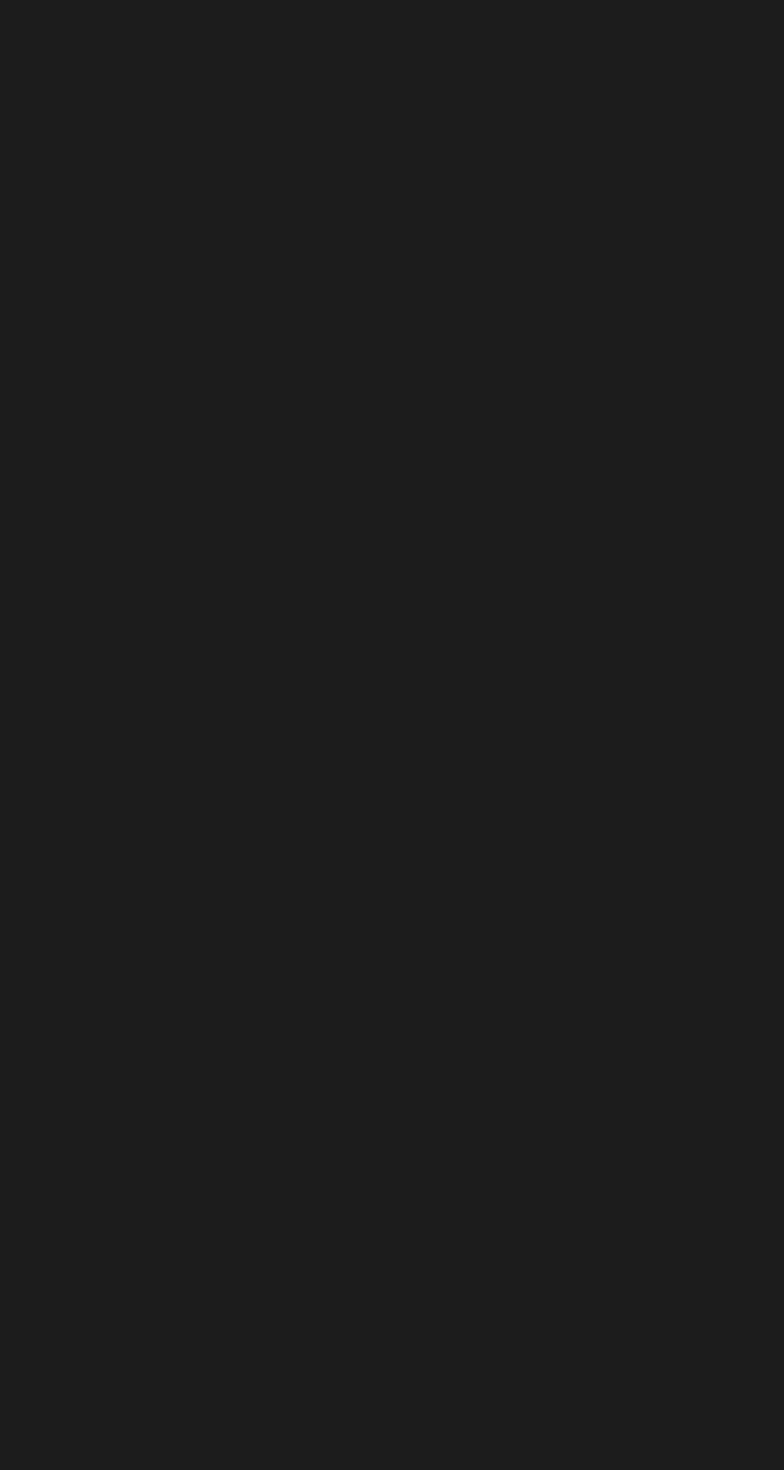
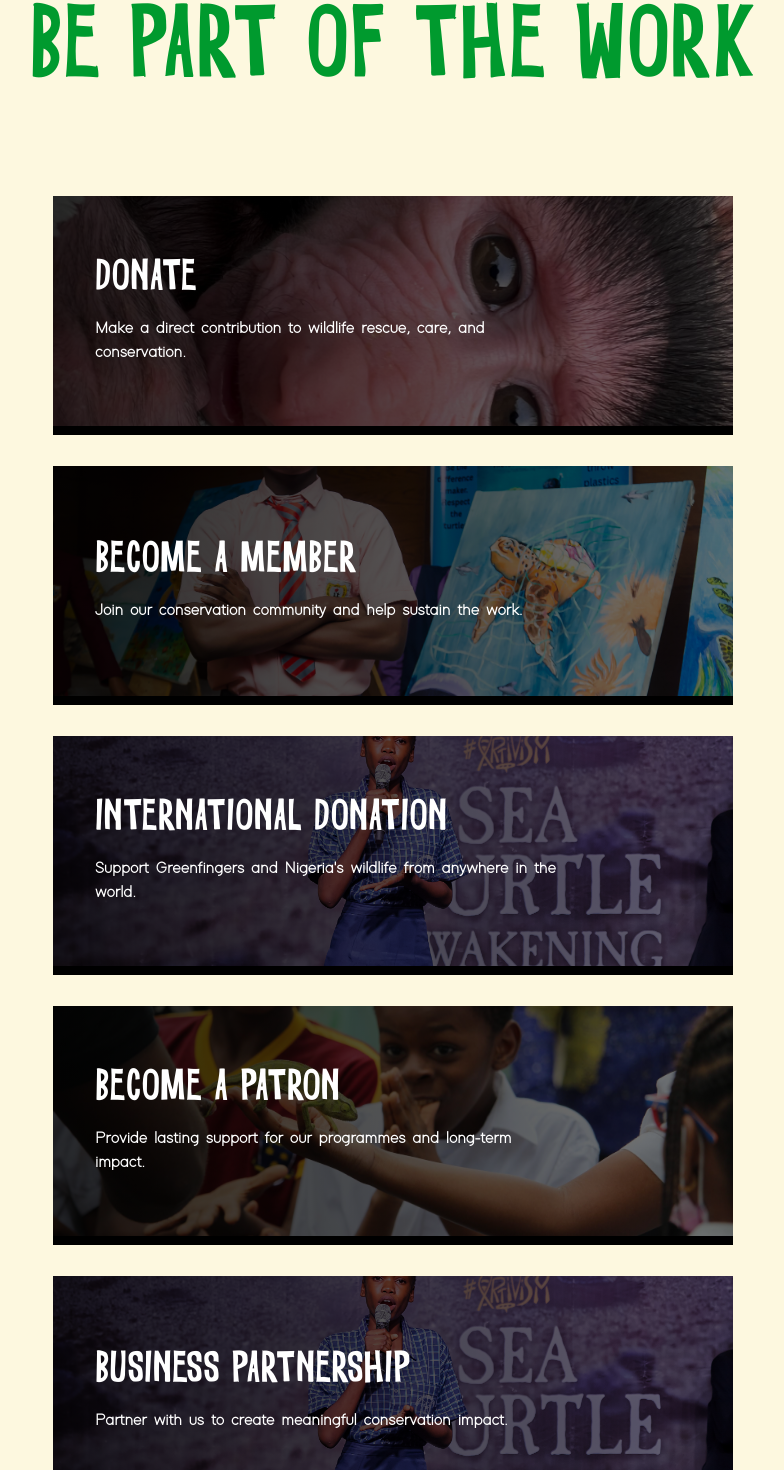
Before and after one commit to mishael-ed/GFWSITE2, a React (Vite) app: page /support-us in a window 1280 px wide. Before the commit this address had no page. Shown: the part 294-1764 px from the top of the page, without its empty margins (247-1031 px from the left). Before the commit the page ends 800 px from the top, so only its background shows below. Built offline with nearby package versions, Linux system fonts and the light colour scheme.

Commit message:
new page

```diff
--- a/index.html
+++ b/index.html
@@ -798,6 +798,7 @@
         display: inline-block;
         color: #000000;
         font-size: 50px;
+        word-spacing: -0.18em;
         text-decoration: none;
         transform-origin: bottom center;
         transition: transform 0.2s ease, color 0.2s ease;
--- a/src/App.jsx
+++ b/src/App.jsx
@@ -12,6 +12,8 @@ import DirectorPage from './DirectorPage'
 import ContactPage from './ContactPage'
 import BlogsPage from './BlogsPage'
 import PortfolioPage from './PortfolioPage'
+import SupportUsPage from './SupportUsPage'
+import { DonatePage, MembershipPage, InternationalDonationPage, PatronPage, BusinessPartnershipPage } from './SupportDetailPages'
 import { WildlifeCampaignPage, ArtivismPage } from './PortfolioDetailPages'
 import { RescueRehabilitationPage, ResidentAnimalsPage, WildlifeReleasesPage, SanctuaryVolunteerPage } from './SanctuaryDetailPages'
 import { Play4PangolinsPage, InitiativeWildTalesPage } from './InitiativeDetailPages'
@@ -49,6 +51,12 @@ function App() {
         <Route path="/about/director" element={<DirectorPage />} />
         <Route path="/contact" element={<ContactPage />} />
         <Route path="/blogs" element={<BlogsPage />} />
+        <Route path="/support-us" element={<SupportUsPage />} />
+        <Route path="/support-us/donate" element={<DonatePage />} />
+        <Route path="/support-us/member" element={<MembershipPage />} />
+        <Route path="/support-us/international-donation" element={<InternationalDonationPage />} />
+        <Route path="/support-us/patron" element={<PatronPage />} />
+        <Route path="/support-us/business-partnership" element={<BusinessPartnershipPage />} />
         <Route path="/portfolio" element={<PortfolioPage />} />
         <Route path="/portfolio/nigerian-wildlife-awareness-campaign" element={<WildlifeCampaignPage />} />
         <Route path="/portfolio/artivism-for-conservation" element={<ArtivismPage />} />
--- a/src/Nav.jsx
+++ b/src/Nav.jsx
@@ -54,6 +54,7 @@ function Nav() {
               <Link to="/portfolio" className="nav-link" onClick={() => setMenuOpen(false)}>Portfolio</Link>
               <Link to="/contact" className="nav-link" onClick={() => setMenuOpen(false)}>Contact</Link>
               <Link to="/blogs" className="nav-link" onClick={() => setMenuOpen(false)}>Blogs</Link>
+              <Link to="/support-us" className="nav-link" onClick={() => setMenuOpen(false)}>Support Us</Link>
             </div>
 
             <svg className="nav-doodle nav-doodle-right" width="50" height="30" aria-hidden="true">
--- /dev/null
+++ b/src/SupportDetailPages.jsx
@@ -0,0 +1,130 @@
+import { Link } from 'react-router-dom'
+import Nav from './Nav'
+import Footer from './Footer'
+import FreeformButton from './FreeformButton'
+
+const paragraphStyle = {
+  fontFamily: 'Modern Sans',
+  color: '#000000',
+  fontWeight: 'bold',
+  fontSize: '17px',
+  lineHeight: 1.7,
+  margin: '18px 0',
+}
+
+function SupportDetailPage({ title, subtitle, paragraphs, buttonLabel, color = '#B2D235' }) {
+  return (
+    <div style={{ display: 'flex', flexDirection: 'column', minHeight: '100vh', width: '100%', backgroundColor: '#FDF8DF', overflow: 'hidden' }}>
+      <div style={{ flex: 1 }}>
+        <div style={{ paddingBottom: '20px' }}><Nav /></div>
+
+        <main className="content-page" style={{ maxWidth: '760px', margin: '0 auto', padding: '60px 80px 150px' }}>
+          <Link to="/support-us" style={{ display: 'inline-block', fontFamily: 'Modern Sans', color: '#000000', fontWeight: 'bold', fontSize: '15px', textDecoration: 'none', marginBottom: '30px' }}>
+            ← Explore Support Us
+          </Link>
+
+          <h1
+            className="content-page-title"
+            style={{
+              fontFamily: 'Skreeble, "Rainbow Theory", sans-serif',
+              color: '#009a2e',
+              fontSize: 'clamp(65px, 9vw, 92px)',
+              fontWeight: 'normal',
+              lineHeight: .92,
+              margin: 0,
+            }}
+          >
+            {title}
+          </h1>
+
+          <h2 style={{ fontFamily: 'Skreeble, "Rainbow Theory", sans-serif', color: '#F69524', fontSize: 'clamp(32px, 5vw, 44px)', fontWeight: 'normal', lineHeight: 1, margin: '28px 0 30px' }}>
+            {subtitle}
+          </h2>
+
+          {paragraphs.map((paragraph) => <p key={paragraph} style={paragraphStyle}>{paragraph}</p>)}
+
+          <FreeformButton color={color} to="/contact">{buttonLabel}</FreeformButton>
+        </main>
+      </div>
+
+      <Footer />
+    </div>
+  )
+}
+
+export function DonatePage() {
+  return (
+    <SupportDetailPage
+      title="DONATE"
+      subtitle="Help Us Protect Wildlife"
+      paragraphs={[
+        'Your donation helps support the everyday work of wildlife conservation - from caring for rescued animals and providing food and veterinary care to supporting education, community outreach, habitat protection and conservation projects.',
+        'Every contribution helps us continue giving wildlife a second chance while inspiring people to become better stewards of nature.',
+      ]}
+      buttonLabel="DONATE NOW"
+      color="#B2D235"
+    />
+  )
+}
+
+export function MembershipPage() {
+  return (
+    <SupportDetailPage
+      title="BECOME A MEMBER"
+      subtitle="Join the Greenfingers Community"
+      paragraphs={[
+        'Become part of a growing community of people who care about wildlife and the environment. Greenfingers membership provides opportunities to participate in conservation activities, educational programmes, events and experiences throughout the year.',
+        'Whether you are an individual, family, young person or wildlife enthusiast, there is a place for you in the Greenfingers community.',
+      ]}
+      buttonLabel="BECOME A MEMBER"
+      color="#F69524"
+    />
+  )
+}
+
+export function InternationalDonationPage() {
+  return (
+    <SupportDetailPage
+      title="INTERNATIONAL DONATION"
+      subtitle="Support Greenfingers From Anywhere in the World"
+      paragraphs={[
+        "You don't have to be in Nigeria to support wildlife conservation.",
+        "Our international donation option makes it possible for friends, supporters, organisations and conservation partners around the world to contribute to Greenfingers' work.",
+        "Your support can help us care for rescued wildlife, develop conservation education programmes, engage communities and advance projects protecting Nigeria's wildlife and natural habitats.",
+      ]}
+      buttonLabel="DONATE INTERNATIONALLY"
+      color="#B2D235"
+    />
+  )
+}
+
+export function PatronPage() {
+  return (
+    <SupportDetailPage
+      title="BECOME A PATRON"
+      subtitle="Champion Wildlife Conservation"
+      paragraphs={[
+        'Becoming a Greenfingers Patron means making a deeper and more sustained commitment to wildlife conservation.',
+        'Patrons help provide long-term support for our sanctuary, wildlife rehabilitation, education programmes and conservation initiatives. It is an opportunity to play a meaningful role in the continued growth of Greenfingers and the work we do for wildlife.',
+      ]}
+      buttonLabel="BECOME A PATRON"
+      color="#F69524"
+    />
+  )
+}
+
+export function BusinessPartnershipPage() {
+  return (
+    <SupportDetailPage
+      title="BUSINESS PARTNERSHIP"
+      subtitle="Partner With Greenfingers"
+      paragraphs={[
+        'Businesses can make a meaningful contribution to conservation while engaging employees, customers and communities through purposeful partnerships.',
+        'We work with businesses and organisations on conservation campaigns, environmental activities, educational programmes, community initiatives, sponsorships, employee volunteering and corporate social responsibility projects.',
+        'Whether you want to support a specific project or develop a long-term partnership, we would love to explore what we can achieve together.',
+      ]}
+      buttonLabel="BECOME A BUSINESS PARTNER"
+      color="#B2D235"
+    />
+  )
+}
--- /dev/null
+++ b/src/SupportUsPage.jsx
@@ -0,0 +1,67 @@
+import Nav from './Nav'
+import Footer from './Footer'
+import PortfolioCard from './PortfolioCard'
+
+function SupportUsPage() {
+  return (
+    <div style={{ display: 'flex', flexDirection: 'column', minHeight: '100vh', width: '100%', backgroundColor: '#FDF8DF', overflow: 'hidden' }}>
+      <div style={{ flex: 1 }}>
+        <Nav />
+
+        <main className="content-page" style={{ maxWidth: '900px', margin: '0 auto', padding: '90px 80px 150px' }}>
+          <h1
+            className="content-page-title"
+            style={{
+              fontFamily: 'Skreeble, "Rainbow Theory", sans-serif',
+              color: '#009a2e',
+              fontSize: 'clamp(68px, 9vw, 105px)',
+              fontWeight: 'normal',
+              lineHeight: .9,
+              textAlign: 'center',
+              margin: '0 0 42px',
+            }}
+          >
+            BE PART OF THE WORK
+          </h1>
+
+          <div className="card-list" style={{ display: 'flex', flexDirection: 'column', alignItems: 'center', gap: '40px', padding: '55px 0 10px', width: '100%', boxSizing: 'border-box' }}>
+            <PortfolioCard
+              title="DONATE"
+              description="Make a direct contribution to wildlife rescue, care, and conservation."
+              image="/original%20images/homepage/sanctuary.jpg"
+              to="/support-us/donate"
+            />
+            <PortfolioCard
+              title="BECOME A MEMBER"
+              description="Join our conservation community and help sustain the work."
+              image="/original%20images/homepage/ourevents.jpg"
+              to="/support-us/member"
+            />
+            <PortfolioCard
+              title="INTERNATIONAL DONATION"
+              description="Support Greenfingers and Nigeria's wildlife from anywhere in the world."
+              image="/original%20images/homepage/ourinitiatives.jpg"
+              to="/support-us/international-donation"
+            />
+            <PortfolioCard
+              title="BECOME A PATRON"
+              description="Provide lasting support for our programmes and long-term impact."
+              image="/original%20images/homepage/education.jpg"
+              to="/support-us/patron"
+            />
+            <PortfolioCard
+              title="BUSINESS PARTNERSHIP"
+              description="Partner with us to create meaningful conservation impact."
+              image="/original%20images/homepage/ourinitiatives.jpg"
+              to="/support-us/business-partnership"
+            />
+          </div>
+        </main>
+      </div>
+
+      <Footer />
+    </div>
+  )
+}
+
+export default SupportUsPage
```
